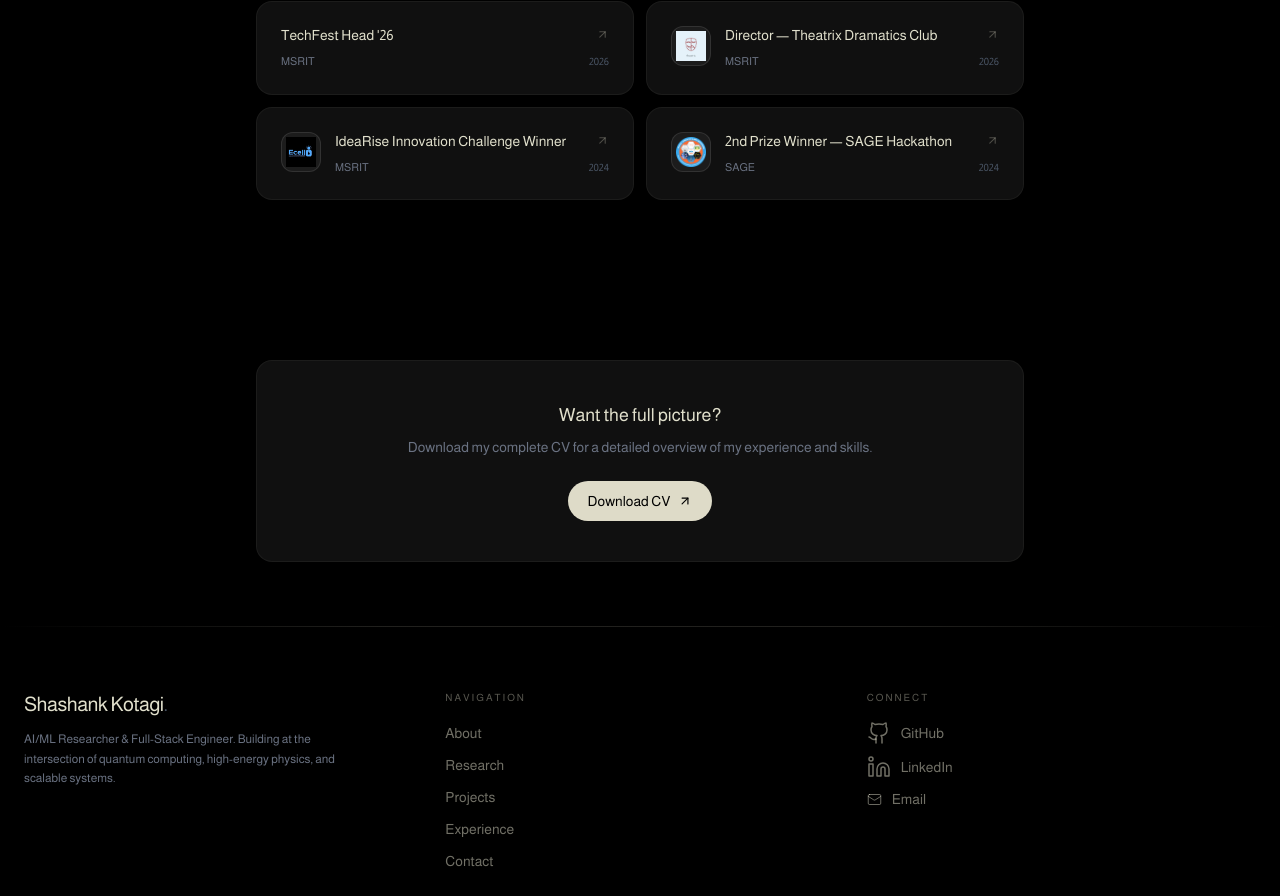
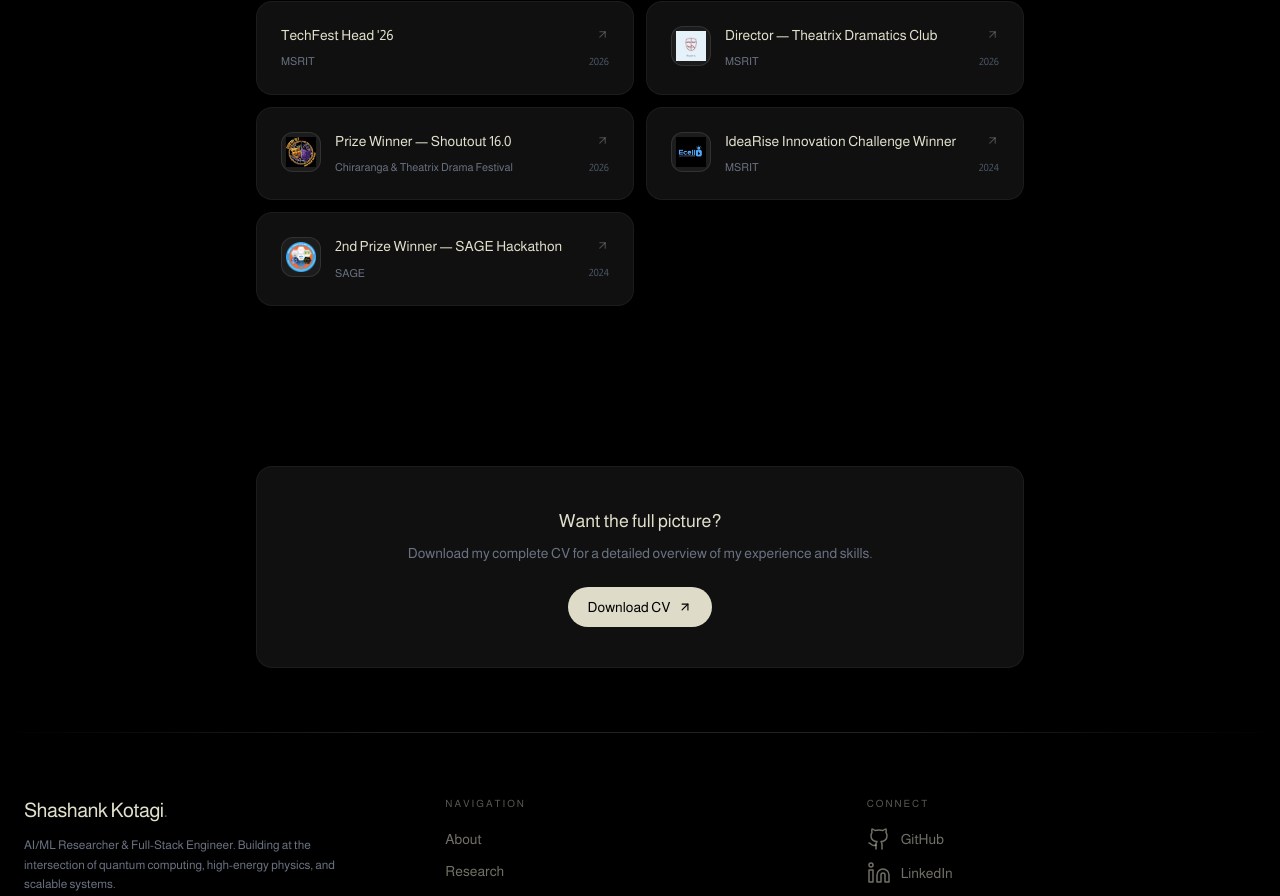
Before and after one commit to Shashankckotagi/shashank-portfolio, a React (Vite) app: page /experience in a window 1280 px wide. Shown: the part 2638-3534 px from the top of the page. Built offline with nearby package versions, Linux system fonts and the light colour scheme.

Commit message:
feat: add Shoutout 16.0 theatre award and logo

```diff
--- a/src/components/Features.tsx
+++ b/src/components/Features.tsx
@@ -253,6 +253,7 @@ const INFO_CARDS: InfoCardProps[] = [
       'Global Cohort Leader — Harvard Aspire Leaders Program (2024)',
       'TechFest Head \'26',
       'Director — Theatrix Dramatics Club',
+      'Prize Winner — Shoutout 16.0 Theatre Festival (Chiraranga vs Theatrix)',
       'IdeaRise Innovation Challenge Winner',
       '2nd Prize — SAGE Hackathon 2024',
     ],
--- a/src/pages/ExperiencePage.tsx
+++ b/src/pages/ExperiencePage.tsx
@@ -70,6 +70,12 @@ const HONORS: Honor[] = [
     org: 'MSRIT',
     year: '2026',
     logo: '/theatrix_logo.png',
+  },
+  {
+    title: 'Prize Winner — Shoutout 16.0',
+    org: 'Chiraranga & Theatrix Drama Festival',
+    year: '2026',
+    logo: '/shoutout_logo.png',
   },
   {
     title: 'IdeaRise Innovation Challenge Winner',
```
Also changed, not shown: public/shoutout_logo.png (added).
